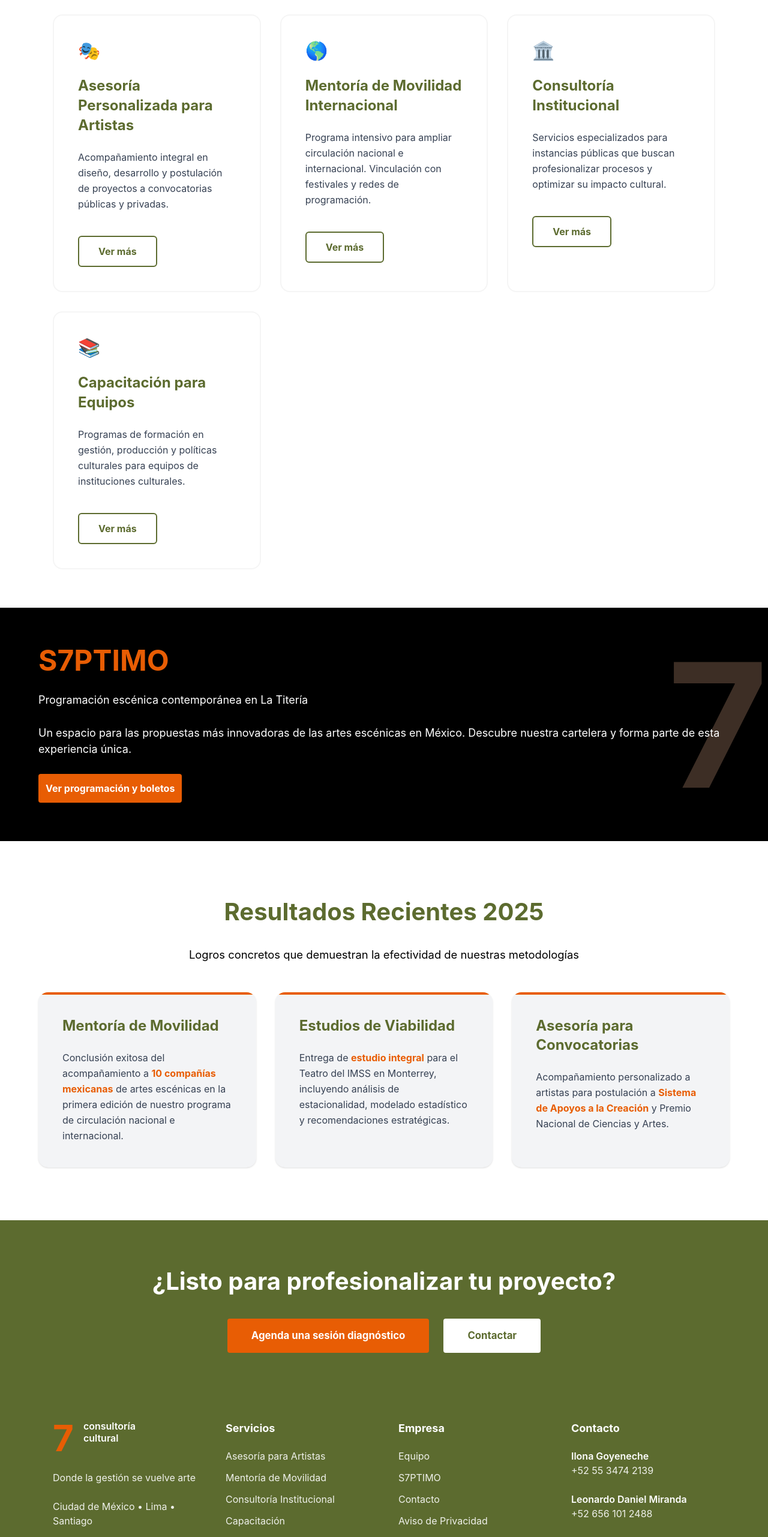
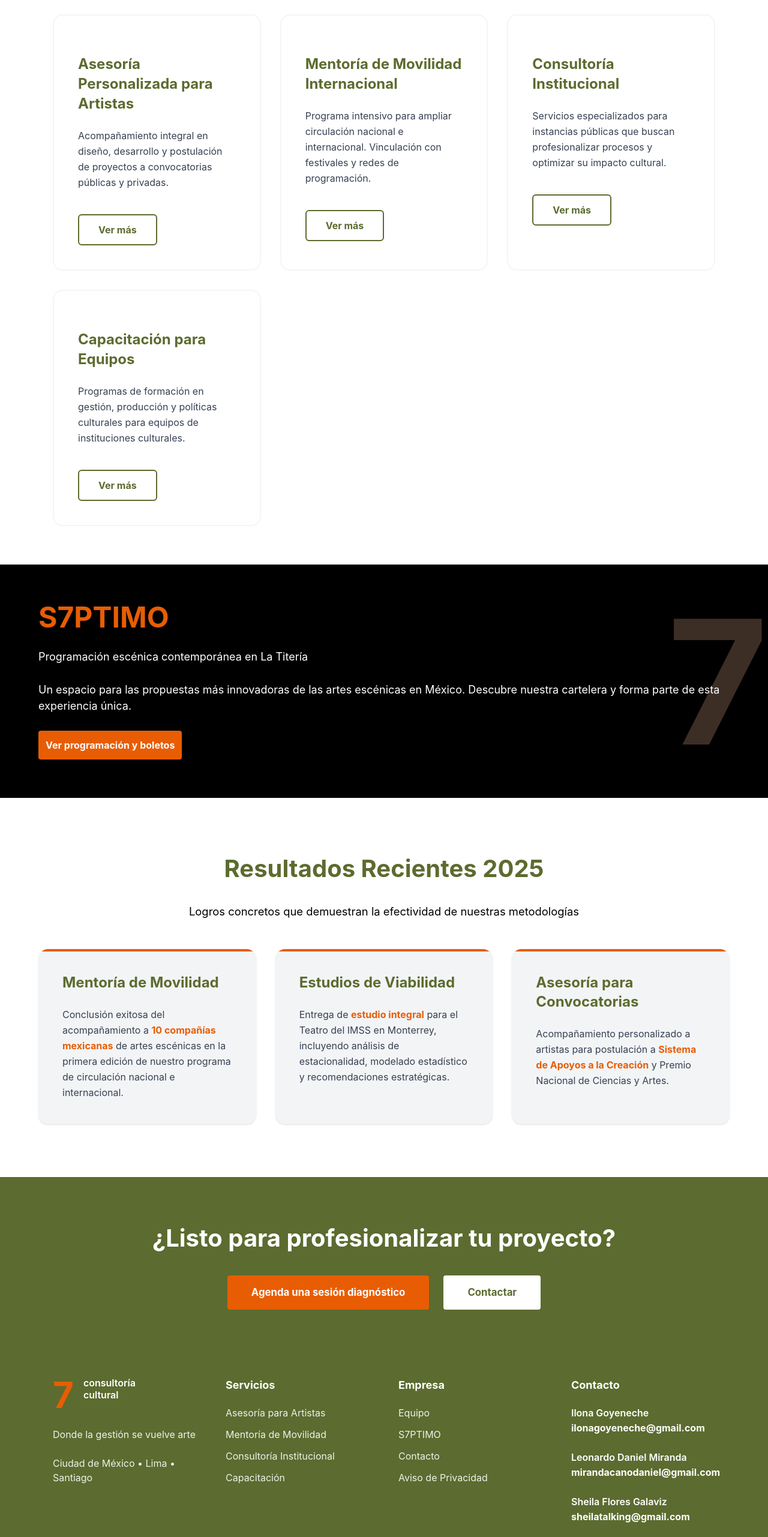
Before and after one commit to royer38/Consultoria, a React (Vite) app: page / in a window 1280 px wide. Shown: the part 1613-4175 px from the top of the page at 60% size. Built offline with nearby package versions, Linux system fonts and the light colour scheme.

Commit message:
Correcciones de contacto

```diff
--- a/src/Components/Footer.jsx
+++ b/src/Components/Footer.jsx
@@ -46,17 +46,17 @@ const Footer = () => {
                         <div className="flex flex-col gap-6 text-white/90">
                         <div>
                             <p className="font-semibold text-white">Ilona Goyeneche</p>
-                            <p>+52 55 3474 2139</p>
+                            <p className="text-white font-bold leading-relaxed hover:text-[#E85D04] transition duration-300 hover:cursor-pointer">ilonagoyeneche@gmail.com</p>
                         </div>
 
                         <div>
                             <p className="font-semibold text-white">Leonardo Daniel Miranda</p>
-                            <p>+52 656 101 2488</p>
+                            <p className="text-white font-bold leading-relaxed hover:text-[#E85D04] transition duration-300 hover:cursor-pointer">mirandacanodaniel@gmail.com</p>
                         </div>
 
                         <div>
                             <p className="font-semibold text-white">Sheila Flores Galaviz</p>
-                            <p>+52 55 7610 7332</p>
+                            <p className="text-white font-bold leading-relaxed hover:text-[#E85D04] transition duration-300 hover:cursor-pointer">sheilatalking@gmail.com</p>
                         </div>
                     </div>
                 </div>
--- a/src/Pages/Contacto.jsx
+++ b/src/Pages/Contacto.jsx
@@ -1,6 +1,9 @@
 import NuestrasRedes from "../Seccions/NuestrasRedes"
 
 const Contacto = () => {
+  const LinkedIn_Link = "https://www.linkedin.com/company/7-consultor%C3%ADa-cultural/posts?lipi=urn%3Ali%3Apa[…]_page_posts_published%3B11579e87-81c2-463b-b732-fb2e147fa7a3";
+  const Instagram_Link = "https://www.instagram.com/7consultoriacultural?utm_source=ig_web_button_share_sheet&igsh=ZDNlZDc0MzIxNw==";
+
   return (
     <article>
         <section className="bg-verde-olivo text-white text-center py-24">
@@ -90,9 +93,9 @@ const Contacto = () => {
                 </article>
 
                 <div className="text-white font-bold grid grid-cols-1 md:grid-cols-3 gap-3 justify-items-start max-w-md">
-                  <button className="bg-verde-olivo px-6 py-3 rounded hover:bg-[#7A8B4A] transition duration-300">LinkedIn</button>
-                  <button className="bg-verde-olivo px-6 py-3 rounded hover:bg-[#7A8B4A] transition duration-300">Instagram</button>
-                  <button className="bg-verde-olivo px-6 py-3 rounded hover:bg-[#7A8B4A] transition duration-300">Facebook</button>
+                  <a className="bg-verde-olivo px-6 py-3 rounded hover:bg-[#7A8B4A] transition duration-300" href={LinkedIn_Link} target="_blank" rel="noopener noreferrer">LinkedIn</a>
+                  <a className="bg-verde-olivo px-6 py-3 rounded hover:bg-[#7A8B4A] transition duration-300" href={Instagram_Link} target="_blank" rel="noopener noreferrer">Instagram</a>
+                  <a className="bg-verde-olivo px-6 py-3 rounded hover:bg-[#7A8B4A] transition duration-300">Facebook</a>
                 </div>
             </div>
           </section>
--- a/src/Pages/NuestroEquipo.jsx
+++ b/src/Pages/NuestroEquipo.jsx
@@ -1,5 +1,5 @@
 import DanielMIranda from "../assets/DanielMiranda.jpeg";
-import IlonaGoyeneche from "../assets/Ilona.JPG";
+import IlonaGoyeneche from "../assets/IlonaGoyeneche.jpg";
 
 const NuestroEquipo = () => {
   return (
--- a/src/Seccions/NuestroServicios.jsx
+++ b/src/Seccions/NuestroServicios.jsx
@@ -7,11 +7,11 @@ const NuestroServicios = () => {
         <p className="text-[18.4px]">Acompañamos a artistas, compañías, instituciones y gobiernos en la profesionalización y crecimiento de sus proyectos culturales</p>
         </div>
     </section>
-
+{/* en los divs vacios puede que despues vaya una imagen, habian emojis */}
     <section className="max-w-6xl mx-auto px-6">
       <div className="grid grid-cols-1 md:grid-cols-2 lg:grid-cols-3 gap-8">
         <article className="bg-white rounded-2xl p-10 h-full border-2 border-[#F5F5F5] hover:border-[#E85D04] transition-all duration-300 hover:-translate-y-1">
-          <div className="text-3xl mb-6">🎭</div>
+          <div className="text-3xl mb-6"></div>
           <h3 className="verde-olivo font-bold text-2xl leading-snug mb-6">Asesoría Personalizada para Artistas</h3>
           <p className="text-gray-700 leading-relaxed mb-10">Acompañamiento integral en diseño, desarrollo y postulación de proyectos a convocatorias públicas y privadas.</p>
           <button className="border-2 border-verde-olivo verde-olivo font-bold px-8 py-3 rounded-md
@@ -19,7 +19,7 @@ const NuestroServicios = () => {
         </article>
 
         <article className="bg-white rounded-2xl p-10 h-full border-2 border-[#F5F5F5] hover:border-[#E85D04] transition-all duration-300 hover:-translate-y-1">
-          <div className="text-3xl mb-6">🌎</div>
+          <div className="text-3xl mb-6"></div>
           <h3 className="verde-olivo font-bold text-2xl leading-snug mb-6">Mentoría de Movilidad Internacional</h3>
           <p className="text-gray-700 leading-relaxed mb-10">Programa intensivo para ampliar circulación nacional e internacional. Vinculación con festivales y redes de programación.</p>
           <button className="border-2 border-verde-olivo verde-olivo font-bold px-8 py-3 rounded-md
@@ -27,7 +27,7 @@ const NuestroServicios = () => {
         </article>
 
         <article className="bg-white rounded-2xl p-10 h-full border-2 border-[#F5F5F5] hover:border-[#E85D04] transition-all duration-300 hover:-translate-y-1">
-          <div className="text-3xl mb-6">🏛️</div>
+          <div className="text-3xl mb-6"></div>
           <h3 className="verde-olivo font-bold text-2xl leading-snug mb-6">Consultoría Institucional</h3>
           <p className="text-gray-700 leading-relaxed mb-10">Servicios especializados para instancias públicas que buscan profesionalizar procesos y optimizar su impacto cultural.</p>
           <button className="border-2 border-verde-olivo verde-olivo font-bold px-8 py-3 rounded-md
@@ -35,7 +35,7 @@ const NuestroServicios = () => {
         </article>
 
         <article className="bg-white rounded-2xl p-10 h-full border-2 border-[#F5F5F5] hover:border-[#E85D04] transition-all duration-300 hover:-translate-y-1">
-          <div className="text-3xl mb-6">📚</div>
+          <div className="text-3xl mb-6"></div>
           <h3 className="verde-olivo font-bold text-2xl leading-snug mb-6">Capacitación para Equipos</h3>
           <p className="text-gray-700 leading-relaxed mb-10">Programas de formación en gestión, producción y políticas culturales para equipos de instituciones culturales.</p>
           <button className="border-2 border-verde-olivo verde-olivo font-bold px-8 py-3 rounded-md
```
Also changed, not shown: src/assets/IlonaGoyeneche.jpg (added).
